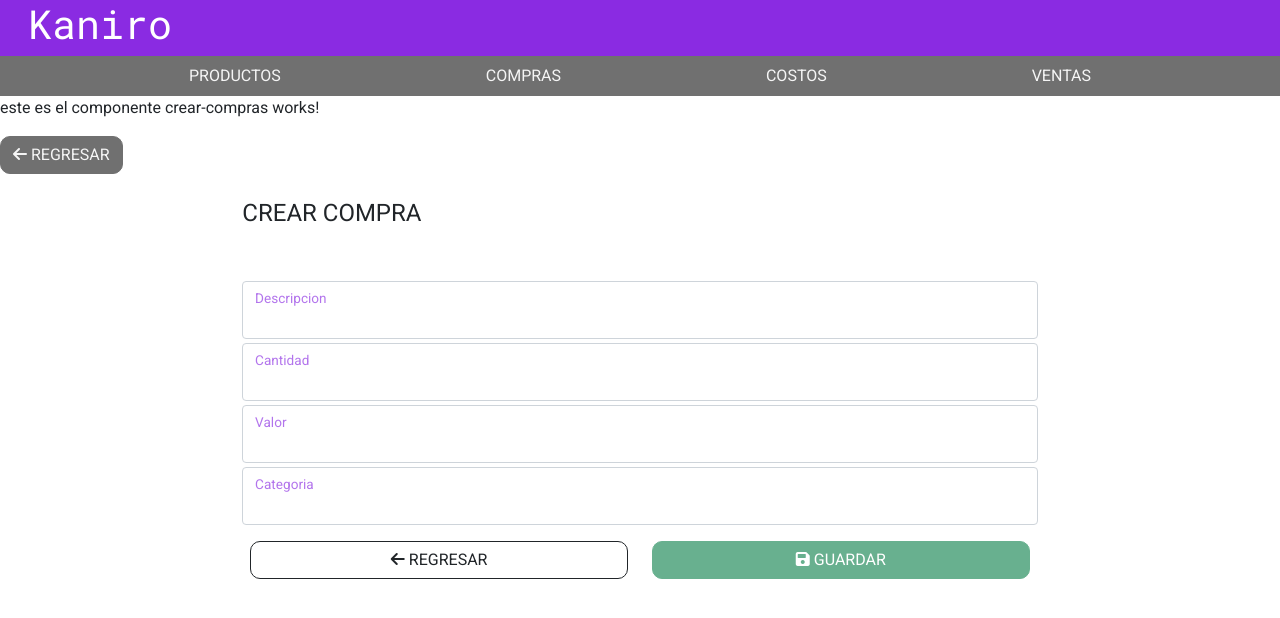
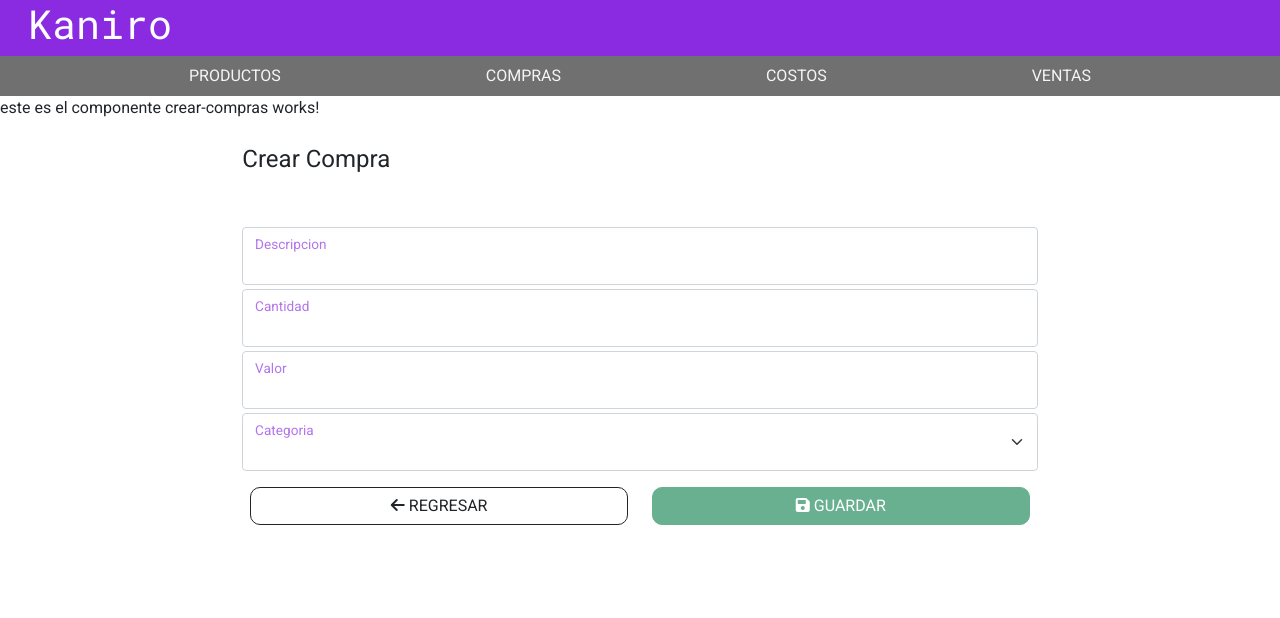
Before and after one commit to jbonilla45/kaniroFront, an Angular app: page /crear-compra in a window 1280 px wide. Shown: the top 618 px of the page. Built offline with nearby package versions, Linux system fonts and the light colour scheme.

Commit message:
se agrega funcion editar a compras

```diff
--- a/src/app/compras/components/crear-compras/crear-compras.component.html
+++ b/src/app/compras/components/crear-compras/crear-compras.component.html
@@ -1,8 +1,4 @@
 <p>este es el componente crear-compras works!</p>
-
-<a routerLink="/compras" class="btn btn-dark btn-block">
-    <i class="fas fa-arrow-left"></i> Regresar
-</a>
 
 <div class="container mt-3 col-8">
 
@@ -10,7 +6,7 @@
         <div class="=col">
             <div class="card mb-3">
                 <div class="card-header">
-                    <h4>{{titulo | uppercase}}</h4>
+                    <h4>{{titulo |titlecase}}</h4>
                 </div>
 
                 <form class="mt-3" [formGroup]="comprasForm" (ngSubmit)="guardarCompra()">
@@ -40,7 +36,13 @@
                             </div>
                         </div>
                         <div class="form-floating mt-1">
-                            <input type="text" class="form-control" id="categoria" formControlName="categoria">
+                            <select class="form-select" aria-label="Default select example"id="categoria" formControlName="categoria">
+                                <!-- <option selected>Open this select menu</option> -->
+                                <option value="Materia Prima">Materia Prima</option>
+                                <option value="Insumo">Insumo</option>
+                                <option value="Servicio">Servicio</option>
+                              </select>
+                            <!-- <input type="text" class="form-control" id="categoria" formControlName="categoria"> -->
                             <label for="categoria">Categoria</label>
                             <div class="text-danger" *ngIf="comprasForm.get('valor')?.hasError('required')
                              && comprasForm.get('valor')?.touched">
```
